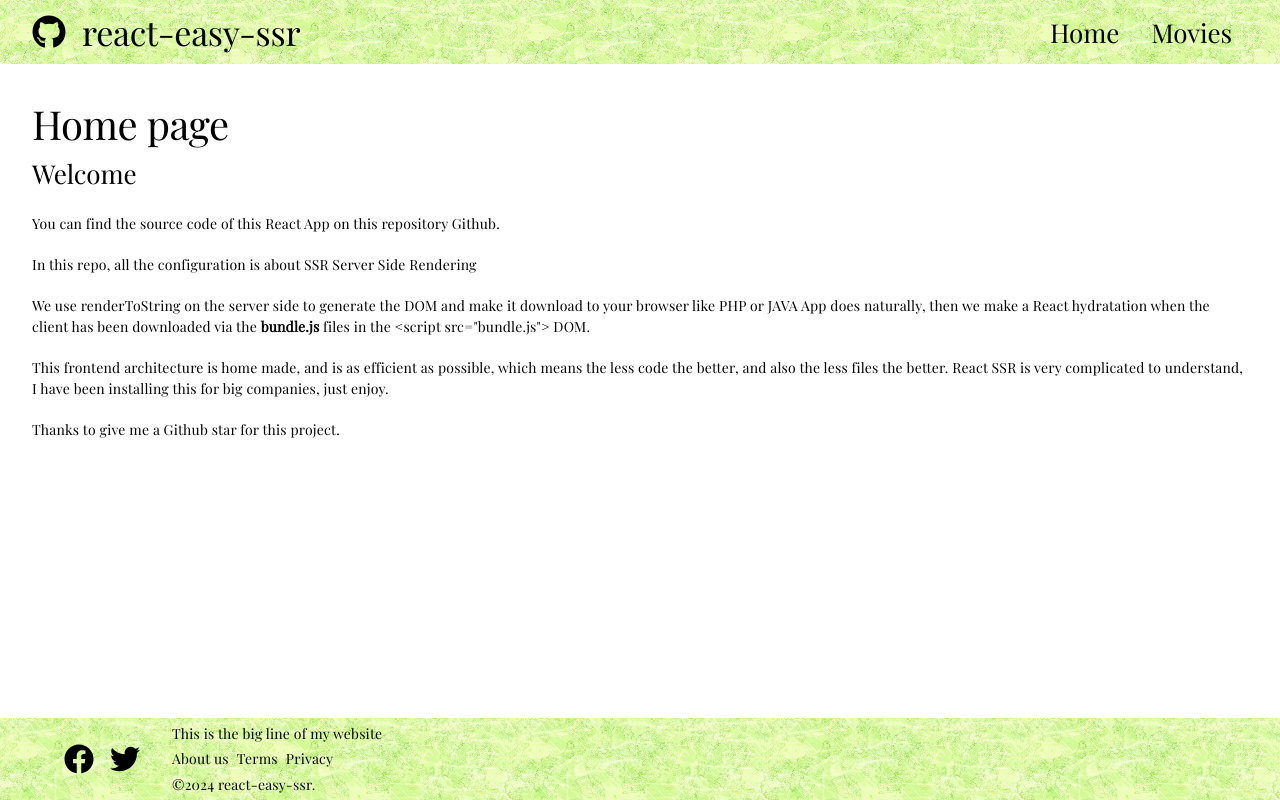
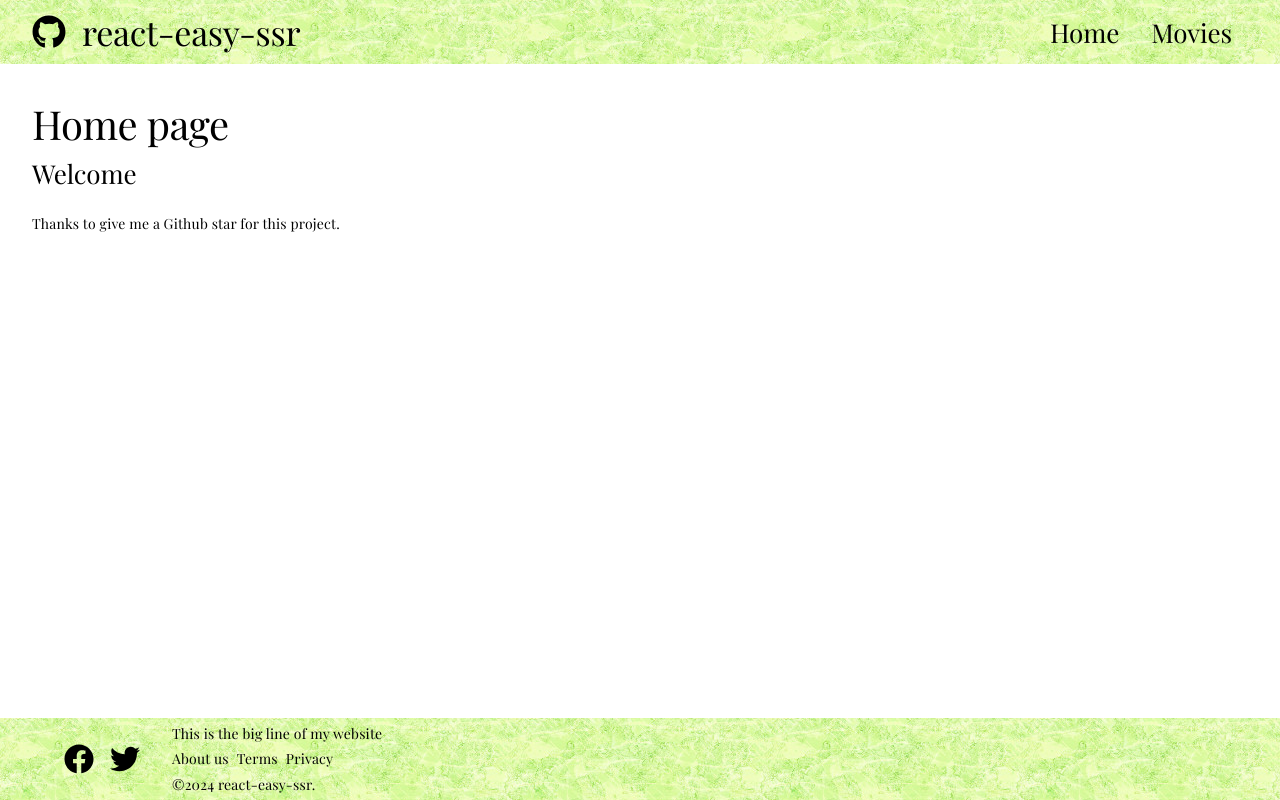
Before and after one commit to tomtom94/react-easy-ssr, a React app: page / in a window 1280 px wide. Built offline with nearby package versions, Linux system fonts and the light colour scheme; the HTML template or start-up script is replaced by a standard one.

Commit message:
#patch fix bad grammar & change in README

```diff
--- a/src/views/AboutUs.tsx
+++ b/src/views/AboutUs.tsx
@@ -28,8 +28,7 @@ const AboutUs: FC<Props> = ({ children, ...props }) => {
               <h1 className={classes.title}>{title}</h1>
               <h1 className={classes.subtitle}>{description}</h1>
               <div className={classes.page}>
-                <p>We do what we do because we have to do it.</p>
-                <p>And we deserve to do it.</p>
+                <p>Thanks to give me a Github star for this project.</p>
               </div>
             </Grid>
           </Grid>
--- a/src/views/Home/index.tsx
+++ b/src/views/Home/index.tsx
@@ -28,24 +28,6 @@ const Home: FC<Props> = ({ children, ...props }) => {
               <h1 className={classes.title}>{title}</h1>
               <h1 className={classes.subtitle}>{description}</h1>
               <div className={classes.page}>
-                <p>
-                  You can find the source code of this React App{' '}
-                  <a href="https://github.com/tomtom94/react-easy-ssr" target="_blank" rel="noreferrer">
-                    on this repository Github
-                  </a>
-                  .
-                </p>
-                <p>In this repo, all the configuration is about SSR Server Side Rendering</p>
-                <p>
-                  We use renderToString on the server side to generate the DOM and make it download to your browser like PHP or JAVA App
-                  does naturally, then we make a React hydratation when the client has been downloaded via the <b>bundle.js</b> files in the{' '}
-                  {`<script src="bundle.js">`} DOM.
-                </p>
-                <p>
-                  This frontend architecture is home made, and is as efficient as possible, which means the less code the better, and also
-                  the less files the better. React SSR is very complicated to understand, I have been installing this for big companies,
-                  just enjoy.
-                </p>
                 <p>Thanks to give me a Github star for this project.</p>
               </div>
             </Grid>
```
Also changed, not shown: 1 other file (tests, documents, lock files or other folders).
